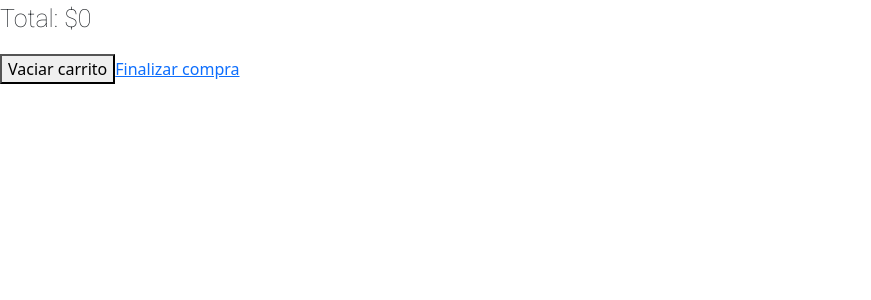
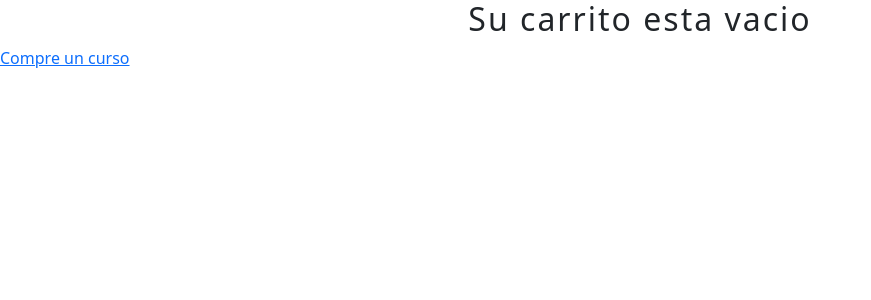
Before and after one commit to Ebniemann/Niemann-Evelina-ProyectoFinal, a React (Create React App) app: page /cart in a window 1280 px wide. Shown: the top 300 px of the page, without its empty margins (0-871 px from the left). Built offline with nearby package versions, Linux system fonts and the light colour scheme.

Commit message:
Condicionales del carrito

```diff
--- a/src/PageCourses/PageCourses.js
+++ b/src/PageCourses/PageCourses.js
@@ -4,7 +4,6 @@ import Layout from "../component/Layout/Layout";
 import Title from "../component/Title/Title";
 import SubTitle from "../component/SubTitle/SubTitle";
 import ItemListContainer from "../component/ItemListContainer/ItemListContainer";
-import { ToastContainer } from "react-toastify";
 
 const CoursesPage = () => {
   return (
@@ -27,7 +26,6 @@ const CoursesPage = () => {
         />
       </section>
       <ItemListContainer greeting={"Carreras"} />
-      <ToastContainer />
     </Layout>
   );
 };
--- a/src/component/Cart/Cart.js
+++ b/src/component/Cart/Cart.js
@@ -2,17 +2,33 @@ import { useContext } from "react";
 import { Link } from "react-router-dom";
 import CartCourses from "../CartCourses/CartCourses";
 import { CartContext } from "../Context/CartProvider";
+import CartWidget from "../CartWidget/CartWidget";
 
 const Cart = () => {
-  const { cartItem, clearCart, total } = useContext(CartContext);
+  const { cartItem, clearCart, total, cartQuantity } = useContext(CartContext);
+
   return (
     <>
+      <div>
+        {cartQuantity() > 0 ? (
+          <>
+            <CartWidget />
+            <div>
               {cartItem.map((item) => (
                 <CartCourses key={item.id} item={item} />
               ))}
               <p>Total: ${total()}</p>
               <button onClick={clearCart}> Vaciar carrito</button>
               <Link>Finalizar compra</Link>
+            </div>
+          </>
+        ) : (
+          <>
+            <h2>Su carrito esta vacio</h2>
+            <Link to={"/cursos"}> Compre un curso</Link>
+          </>
+        )}
+      </div>
     </>
   );
 };
--- a/src/component/CartCourses/CartCourses.js
+++ b/src/component/CartCourses/CartCourses.js
@@ -1,12 +1,9 @@
 import { useContext } from "react";
 import { CartContext } from "../Context/CartProvider";
-import CartWidget from "../CartWidget/CartWidget";
 
 const CartCourses = ({ item }) => {
   const { deleteCourse } = useContext(CartContext);
   return (
-    <>
-      <CartWidget />
     <div>
       <h3>{item.name}</h3>
       <p>Cantidad: {item.quantity}</p>
@@ -14,7 +11,6 @@ const CartCourses = ({ item }) => {
       <p>Sub total: ${item.price * item.quantity}</p>
       <button onClick={() => deleteCourse(item.id)}>X</button>
     </div>
-    </>
   );
 };
 
--- a/src/component/CartWidget/CartWidget.js
+++ b/src/component/CartWidget/CartWidget.js
@@ -1,5 +1,6 @@
 import "./styles.css";
 import ImgCart from "../../Assest/img/carrito-compras.png";
+
 import { useContext } from "react";
 import { CartContext } from "../Context/CartProvider";
 
@@ -9,7 +10,7 @@ const CartWidget = () => {
   return (
     <div>
       <img src={ImgCart} alt="carrito" width={25} height={25}></img>
-      <span id="counter">{cartQuantity()}</span>
+      {cartQuantity() > 0 && <span id="counter">{cartQuantity()}</span>}
     </div>
   );
 };
--- a/src/component/Detail/Detail.js
+++ b/src/component/Detail/Detail.js
@@ -1,14 +1,17 @@
 import { Link } from "react-router-dom";
-import { useContext } from "react";
+import { useContext, useState } from "react";
 import "./styles.css";
 import volver from "../../Assest/img/Iconos/izquierda.png";
 import ItemCount from "../ItemCount/ItemCount";
 import { CartContext } from "../Context/CartProvider";
+import { ToastContainer } from "react-toastify";
 
 const Detail = ({ courses }) => {
+  const [quantityAdd, setQuantityAdd] = useState(0);
   const { addCourse } = useContext(CartContext);
 
   const handleAddToCart = (number) => {
+    setQuantityAdd(number);
     addCourse(courses, number);
   };
 
@@ -37,13 +40,18 @@ const Detail = ({ courses }) => {
           <span className="price">${courses.price}</span>
         </div>
 
+        {quantityAdd > 0 ? (
+          <Link to="/cart">Carrito</Link>
+        ) : (
           <ItemCount
             initial={1}
             stock={courses.stock}
             productAdd={handleAddToCart}
             courseName={courses.name}
           />
+        )}
       </div>
+      <ToastContainer />
     </div>
   );
 };
```
Lines whose indentation alone changed are shown as unchanged.
